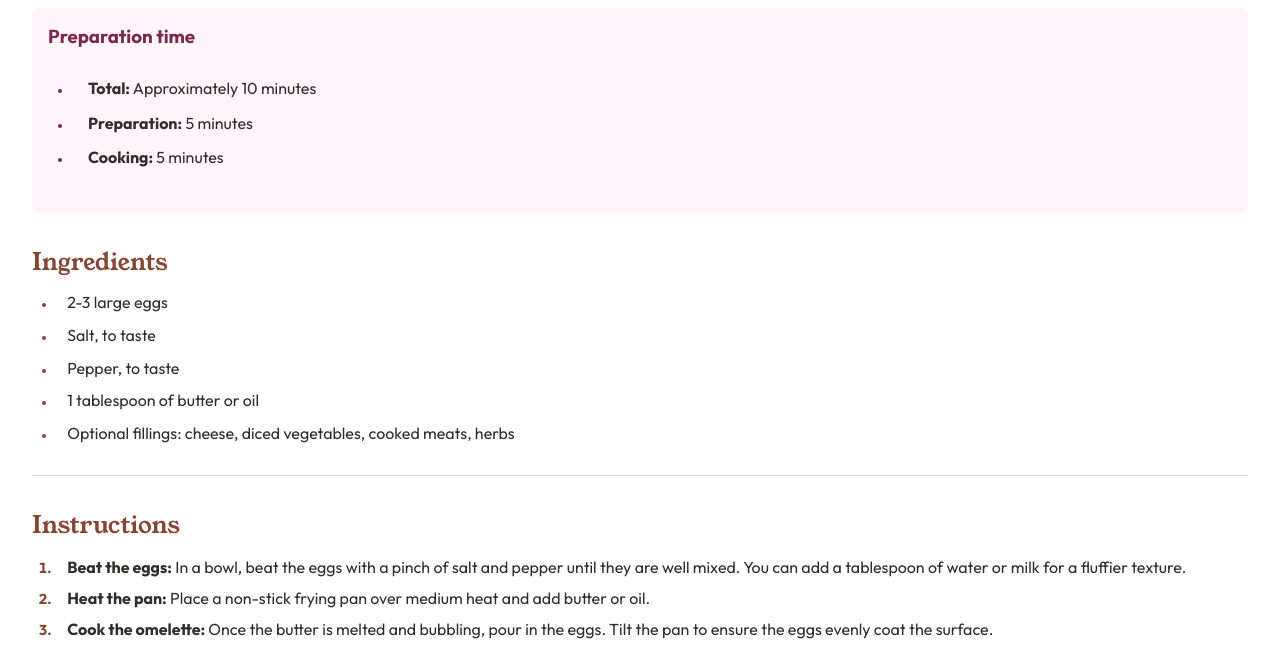
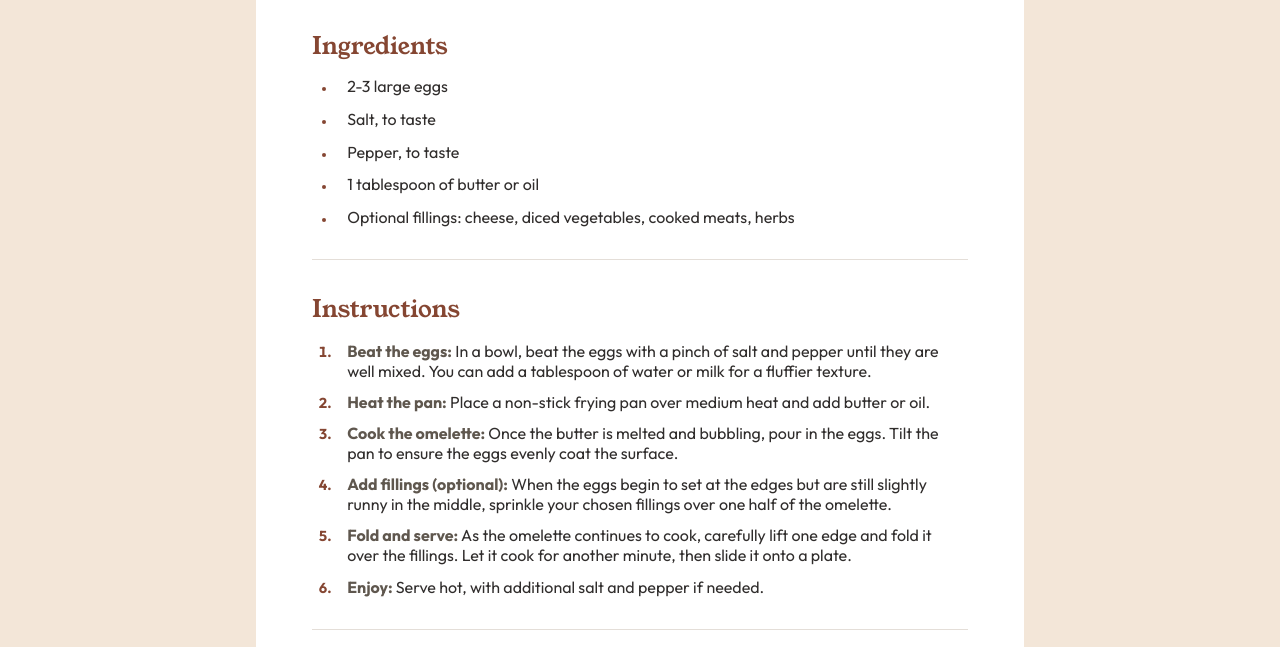
Before and after one commit to BarrosLucasJavier/recipe-page-main, a plain HTML site: page index.html in a window 1280 px wide. Shown: the part 737-1384 px from the top of the page. Drawn offline with Linux system fonts and the light colour scheme.

Commit message:
desktop version done

```diff
--- a/style.css
+++ b/style.css
@@ -6,6 +6,9 @@
     --DarkRaspberry: hsl(332, 51%, 32%);
     --DarkCharcoal: hsl(24, 5%, 18%);
     --Nutmeg: hsl(14, 45%, 36%);
+    --Eggshell: hsl(30, 54%, 90%);
+    --LightGrey: hsl(30, 18%, 87%);
+    --WengeBrown: hsl(30, 10%, 34%);
 }
 *{
     margin: 0;
@@ -13,6 +16,17 @@
     box-sizing: border-box;
     color: var(--DarkCharcoal);
     font-family: "Outfit", sans-serif;
+}
+.sectionRecipe{
+    max-width: 768px;
+    background-color: white;
+}
+body{
+    display: flex;
+    flex-direction: column;
+    justify-content: space-between;
+    align-items: center;
+    min-height: 100vh;
 }
 /* ----- Header Recipe ----- */
 
@@ -54,14 +68,14 @@
 }
 li span{
     font-weight: bold;
-    color: var(--DarkCharcoal);
+    color: var(--WengeBrown);
 }
 
 /* ----- Ingredients Recipe ----- */
 
 .ingredientsContainer{
     margin: 0 2rem;
-    border-bottom: 1.5px solid rgba(210, 210, 210, 0.701);
+    border-bottom: 1.5px solid var(--LightGrey);
 }
 .titleRed{
     color: var(--Nutmeg);
@@ -88,7 +102,7 @@ li span{
 
 .instructionsContainer{
     margin: 0 2rem;
-    border-bottom: 1.5px solid rgba(210, 210, 210, 0.701);
+    border-bottom: 1.5px solid var(--LightGrey);
 }
 .instructionsContainer ol{
     margin:0.9rem 0 2rem 1.4rem;
@@ -112,7 +126,7 @@ li span{
     margin: 1.2rem 0;
 }
 .nutritionContainer td{
-    border-bottom: 1px solid rgba(210, 210, 210, 0.701);
+    border-bottom: 1px solid var(--LightGrey);
     width: 100%;
     padding: 0.6rem 2rem;
 }
@@ -127,8 +141,28 @@ table{
 table tr:last-child td{
     border-bottom: none;
 }
-
 .attribution{
     margin: 1rem 0;
     padding: 2rem;
 }
+/* ----- media queries ----- */
+
+@media (min-width:768px) {
+    body{
+        background-color: var(--Eggshell) ;
+        justify-content: center;
+        padding: 1rem;
+
+    }
+    .sectionRecipe{
+        padding: 1.5rem;
+        border-radius: 12px;
+    }
+
+    /* ----- Header Recipe ----- */
+
+    .headerRecipe img{
+        border-radius: 12px;
+    }
+
+}
```
Also changed, not shown: design/Screenshot1440.png (added), design/ScreenshotMobile.png (added), 2 other files.
